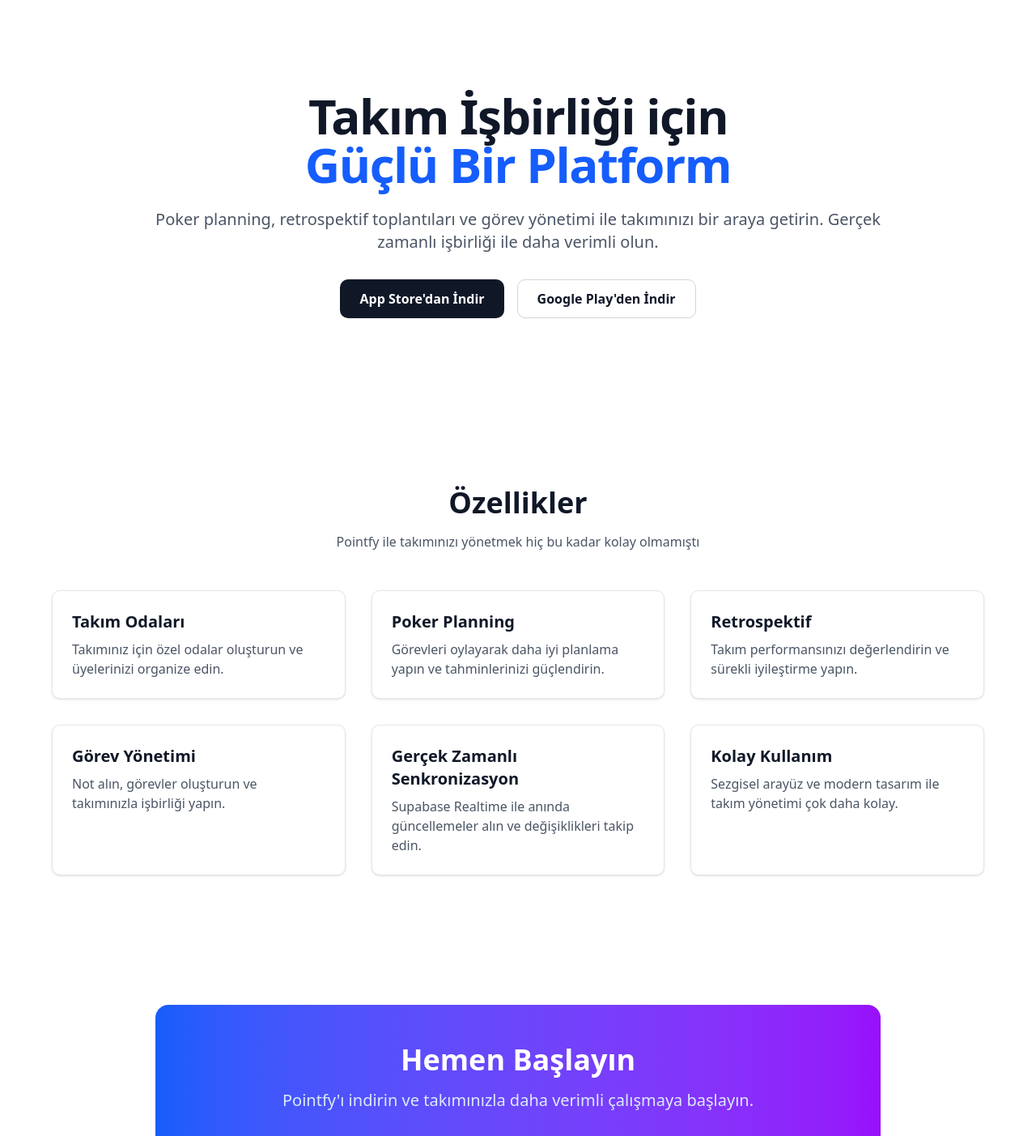
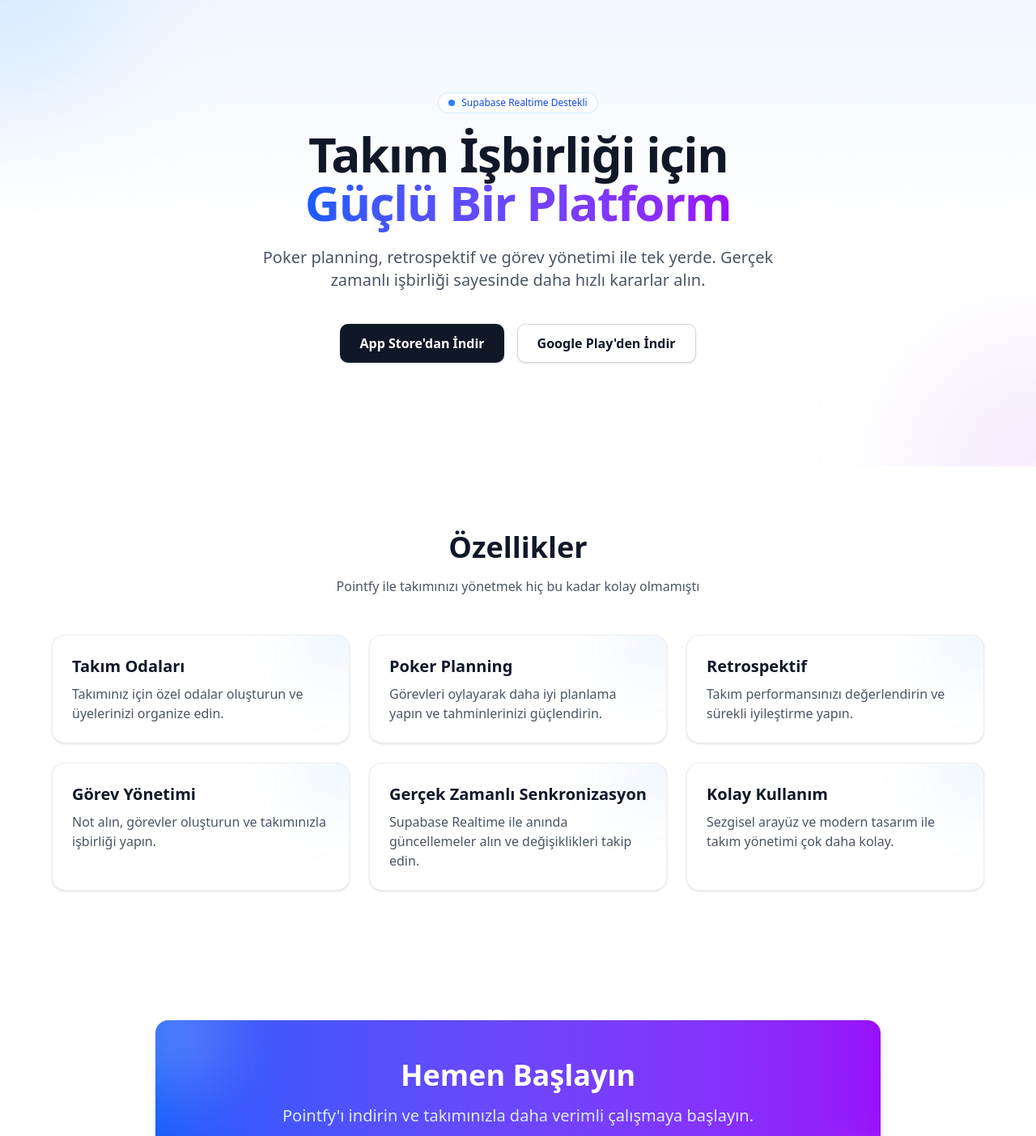
Before and after one commit to volkandincer/pointfy-web, a Next.js app: page / in a window 1280 px wide. Shown: the part 80-1483 px from the top of the page at 81% size. Built offline with nearby package versions, Linux system fonts and the light colour scheme; no server answers.

Commit message:
feat(ui): refresh homepage design (Hero/Features/CTA) with gradients, subtle backgrounds, improved spacing

```diff
--- a/components/sections/CTA.tsx
+++ b/components/sections/CTA.tsx
@@ -6,7 +6,9 @@ import { memo } from "react";
 const CTA = memo(function CTA() {
   return (
     <section id="download" className="container mx-auto px-4 py-20">
-      <div className="mx-auto max-w-4xl rounded-2xl bg-gradient-to-r from-blue-600 to-purple-600 p-8 text-center text-white md:p-12">
+      <div className="relative mx-auto max-w-4xl overflow-hidden rounded-2xl bg-gradient-to-r from-blue-600 to-purple-600 p-8 text-center text-white shadow-lg md:p-12">
+        <div className="pointer-events-none absolute -left-16 -top-16 h-40 w-40 rounded-full bg-white/20 blur-2xl" />
+        <div className="pointer-events-none absolute -right-16 -bottom-16 h-40 w-40 rounded-full bg-white/10 blur-2xl" />
         <h2 className="mb-4 text-3xl font-bold md:text-4xl">Hemen Başlayın</h2>
         <p className="mb-8 text-lg text-blue-100 md:text-xl">
           Pointfy&apos;ı indirin ve takımınızla daha verimli çalışmaya başlayın.
@@ -16,7 +18,7 @@ const CTA = memo(function CTA() {
             href="https://apps.apple.com"
             target="_blank"
             rel="noopener noreferrer"
-            className="flex h-12 items-center justify-center rounded-lg bg-white px-6 font-semibold text-blue-600 transition-colors hover:bg-gray-100"
+            className="flex h-12 items-center justify-center rounded-lg bg-white px-6 font-semibold text-blue-600 shadow-sm transition-all hover:-translate-y-0.5 hover:shadow-md"
           >
             App Store&apos;dan İndir
           </Link>
@@ -24,7 +26,7 @@ const CTA = memo(function CTA() {
             href="https://play.google.com"
             target="_blank"
             rel="noopener noreferrer"
-            className="flex h-12 items-center justify-center rounded-lg border-2 border-white bg-transparent px-6 font-semibold text-white transition-colors hover:bg-white/10"
+            className="flex h-12 items-center justify-center rounded-lg border-2 border-white bg-transparent px-6 font-semibold text-white transition-all hover:-translate-y-0.5 hover:bg-white/10"
           >
             Google Play&apos;den İndir
           </Link>
--- a/components/sections/Features.tsx
+++ b/components/sections/Features.tsx
@@ -19,12 +19,13 @@ const Features = memo(function Features({ features }: FeaturesProps) {
         <p className="mb-12 text-center text-gray-600 dark:text-gray-400">
           Pointfy ile takımınızı yönetmek hiç bu kadar kolay olmamıştı
         </p>
-        <div className="grid grid-cols-1 gap-8 md:grid-cols-2 lg:grid-cols-3">
+        <div className="grid grid-cols-1 gap-6 md:grid-cols-2 lg:grid-cols-3">
           {memoizedFeatures.map((feature) => (
             <div
               key={feature.id}
-              className="rounded-lg border border-gray-200 bg-white p-6 shadow-sm transition-shadow hover:shadow-md dark:border-gray-800 dark:bg-gray-900"
+              className="group relative overflow-hidden rounded-2xl border border-gray-200/70 bg-white p-6 shadow-sm transition-all hover:-translate-y-0.5 hover:shadow-md dark:border-gray-800/70 dark:bg-gray-900"
             >
+              <div className="pointer-events-none absolute -right-10 -top-10 h-24 w-24 rounded-full bg-blue-500/10 blur-2xl transition-opacity group-hover:opacity-100 dark:bg-blue-400/10" />
               <h3 className="mb-2 text-xl font-semibold text-gray-900 dark:text-white">
                 {feature.title}
               </h3>
--- a/components/sections/Hero.tsx
+++ b/components/sections/Hero.tsx
@@ -5,26 +5,32 @@ import { memo } from "react";
 
 const Hero = memo(function Hero() {
   return (
-    <section className="container mx-auto px-4 py-20 md:py-32">
+    <section className="relative overflow-hidden">
+      <div className="pointer-events-none absolute inset-0 -z-10 bg-gradient-to-b from-blue-50 via-white to-white dark:from-gray-950/40 dark:via-gray-950 dark:to-gray-950" />
+      <div className="pointer-events-none absolute -left-40 -top-40 h-80 w-80 rounded-full bg-blue-200/40 blur-3xl dark:bg-blue-500/20" />
+      <div className="pointer-events-none absolute -right-40 -bottom-40 h-80 w-80 rounded-full bg-purple-200/40 blur-3xl dark:bg-purple-500/20" />
+
+      <div className="container mx-auto px-4 py-20 md:py-32">
         <div className="mx-auto max-w-4xl text-center">
+          <div className="mx-auto mb-5 inline-flex items-center gap-2 rounded-full border border-blue-200/60 bg-white/70 px-3 py-1 text-xs font-medium text-blue-700 backdrop-blur dark:border-blue-800/60 dark:bg-gray-900/60 dark:text-blue-300">
+            <span className="h-2 w-2 rounded-full bg-blue-500" /> Supabase Realtime Destekli
+          </div>
           <h1 className="mb-6 text-4xl font-bold tracking-tight text-gray-900 dark:text-white md:text-6xl">
             Takım İşbirliği için
             <br />
-          <span className="text-blue-600 dark:text-blue-400">
+            <span className="bg-gradient-to-r from-blue-600 to-purple-600 bg-clip-text text-transparent dark:from-blue-400 dark:to-purple-400">
               Güçlü Bir Platform
             </span>
           </h1>
-        <p className="mb-8 text-lg text-gray-600 dark:text-gray-400 md:text-xl">
-          Poker planning, retrospektif toplantıları ve görev yönetimi ile
-          takımınızı bir araya getirin. Gerçek zamanlı işbirliği ile daha
-          verimli olun.
+          <p className="mx-auto mb-10 max-w-2xl text-lg text-gray-600 dark:text-gray-400 md:text-xl">
+            Poker planning, retrospektif ve görev yönetimi ile tek yerde. Gerçek zamanlı işbirliği sayesinde daha hızlı kararlar alın.
           </p>
           <div className="flex flex-col items-center justify-center gap-4 sm:flex-row">
             <Link
               href="https://apps.apple.com"
               target="_blank"
               rel="noopener noreferrer"
-            className="flex h-12 items-center justify-center rounded-lg bg-gray-900 px-6 font-semibold text-white transition-colors hover:bg-gray-800 dark:bg-white dark:text-gray-900 dark:hover:bg-gray-100"
+              className="flex h-12 items-center justify-center rounded-lg bg-gray-900 px-6 font-semibold text-white shadow-sm transition-all hover:-translate-y-0.5 hover:shadow-md dark:bg-white dark:text-gray-900 dark:hover:bg-gray-100"
             >
               App Store&apos;dan İndir
             </Link>
@@ -32,10 +38,11 @@ const Hero = memo(function Hero() {
               href="https://play.google.com"
               target="_blank"
               rel="noopener noreferrer"
-            className="flex h-12 items-center justify-center rounded-lg border border-gray-300 bg-white px-6 font-semibold text-gray-900 transition-colors hover:bg-gray-50 dark:border-gray-700 dark:bg-gray-800 dark:text-white dark:hover:bg-gray-700"
+              className="flex h-12 items-center justify-center rounded-lg border border-gray-300 bg-white px-6 font-semibold text-gray-900 shadow-sm transition-all hover:-translate-y-0.5 hover:bg-gray-50 hover:shadow-md dark:border-gray-700 dark:bg-gray-800 dark:text-white dark:hover:bg-gray-700"
             >
               Google Play&apos;den İndir
             </Link>
+          </div>
         </div>
       </div>
     </section>
```
Lines whose indentation alone changed are shown as unchanged.
